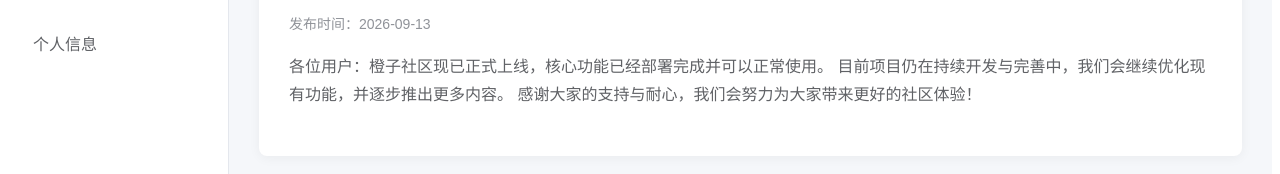
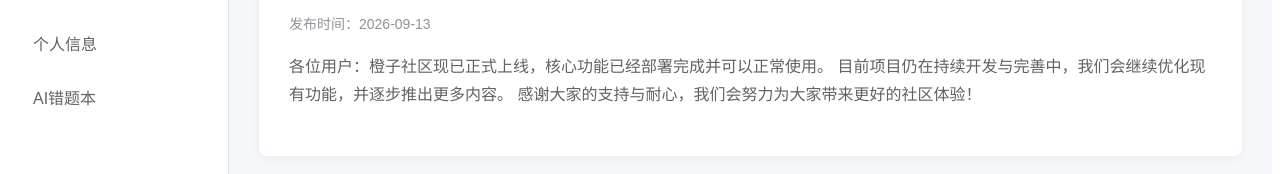
Before and after one commit to orange838/orange-community, a Vue app in the folder orange-frontend/: page / in a window 1280 px wide. Shown: the part 236-410 px from the top of the page. Built offline with nearby package versions, Linux system fonts and the light colour scheme.

Commit message:
feat(orange): 侧边栏新增「AI错题本」入口，跳转 aeb.cslblog.dpdns.org

```diff
--- a/orange-frontend/src/App.vue
+++ b/orange-frontend/src/App.vue
@@ -8,6 +8,7 @@
         <li><router-link to="/checkin" active-class="active">签到</router-link></li>
         <li><router-link to="/notice" active-class="active">公告</router-link></li>
         <li><router-link to="/profile" active-class="active">个人信息</router-link></li>
+        <li><a href="https://aeb.cslblog.dpdns.org" target="_blank" rel="noopener">AI错题本</a></li>
         <li v-if="currentUser.info?.role === 'admin'">
           <router-link to="/admin" active-class="active">后台</router-link>
         </li>
```
